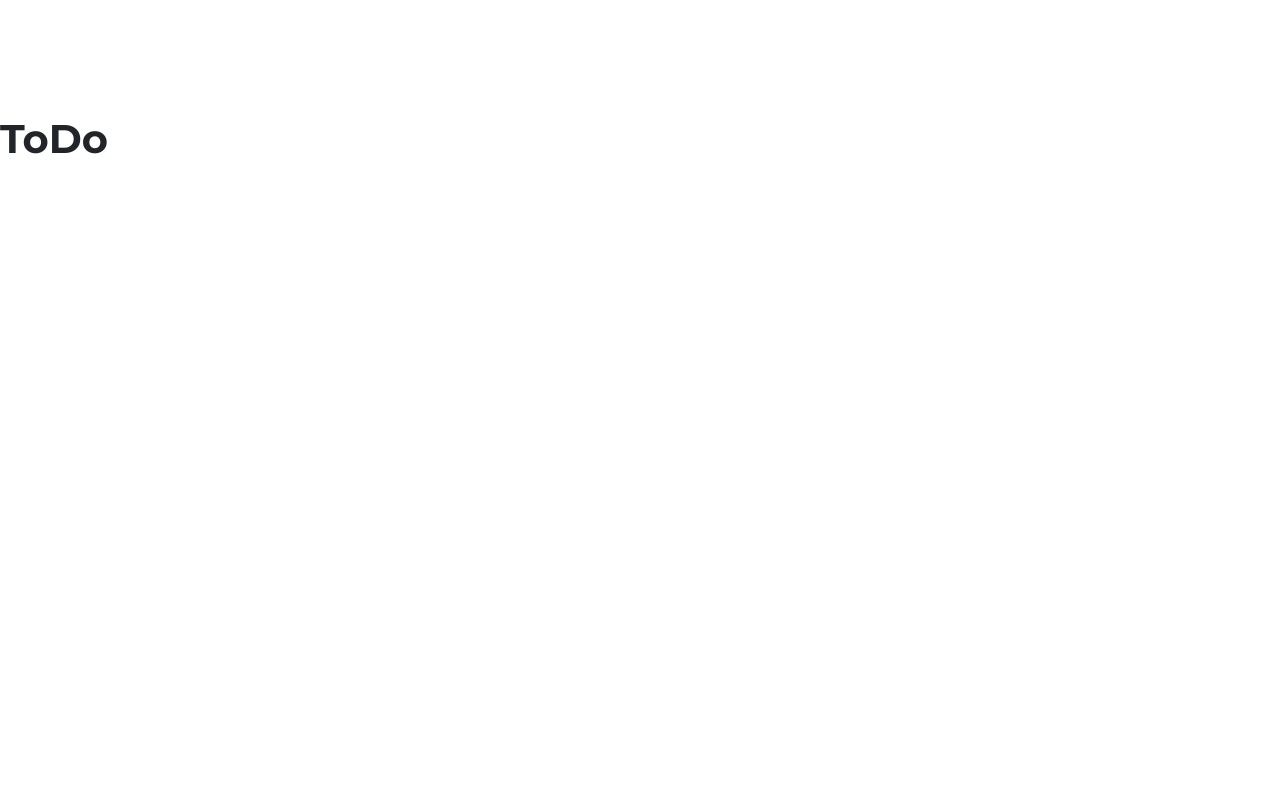
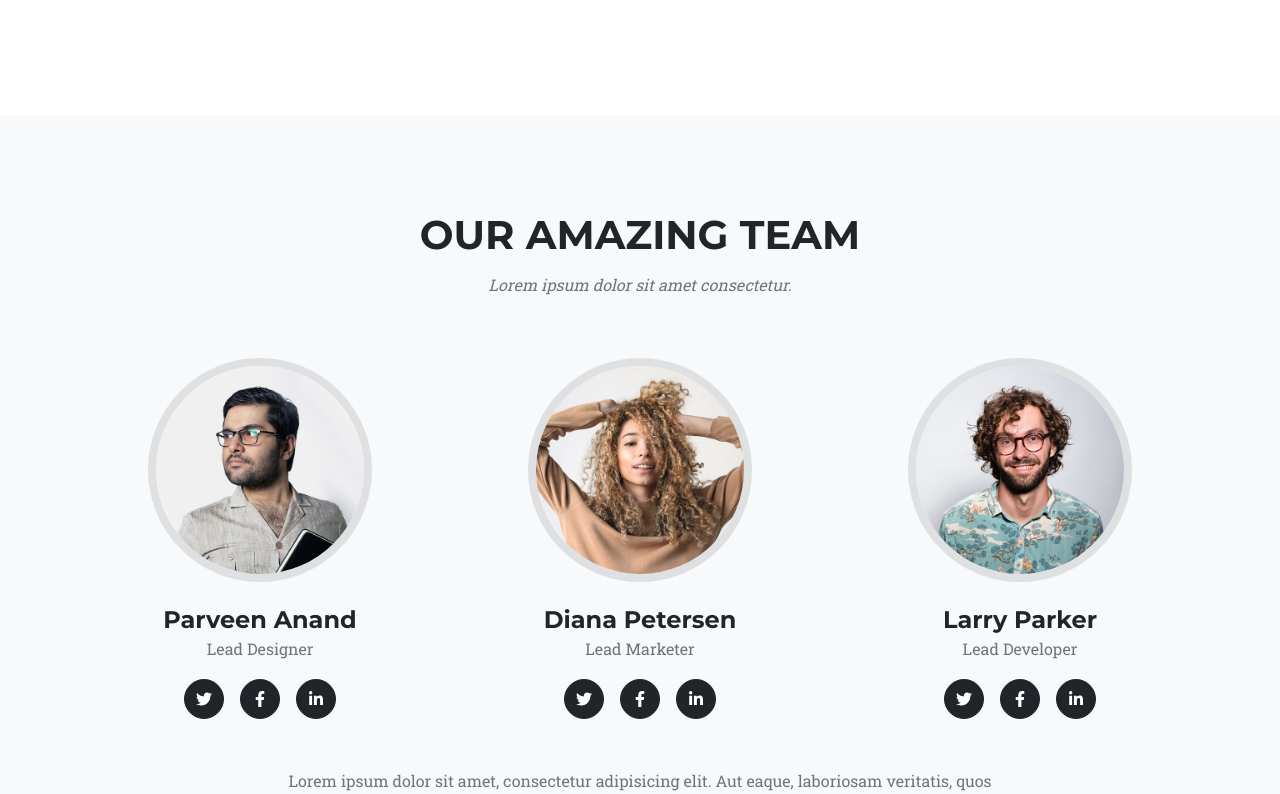
Before and after one commit to FabianLopezChamorro/Plataforma_Recogida_de_Paquetes, a React (Vite) app in the folder frontend/: page / in a window 1280 px wide. Shown: the part 1286-2080 px from the top of the page. Before the commit the page ends 1457 px from the top, so only its background shows below. Built offline with nearby package versions, Linux system fonts and the light colour scheme.

Commit message:
Probar el componente Equipo en App.jsx

```diff
--- a/frontend/src/App.jsx
+++ b/frontend/src/App.jsx
@@ -5,6 +5,7 @@ import reactLogo from './assets/react.svg'
 import NavBar from './Components/NavBar'
 import Header from './Components/Header'
 import Recoger from './Components/Recoger'
+import Equipo from './Components/Equpo'
 
 function App() {
   const [count, setCount] = useState(0)
@@ -14,6 +15,7 @@ function App() {
       <NavBar />
       <Header />
       <Recoger />
+      <Equipo />
       <h1>ToDo</h1>
     </div>
   )
```
